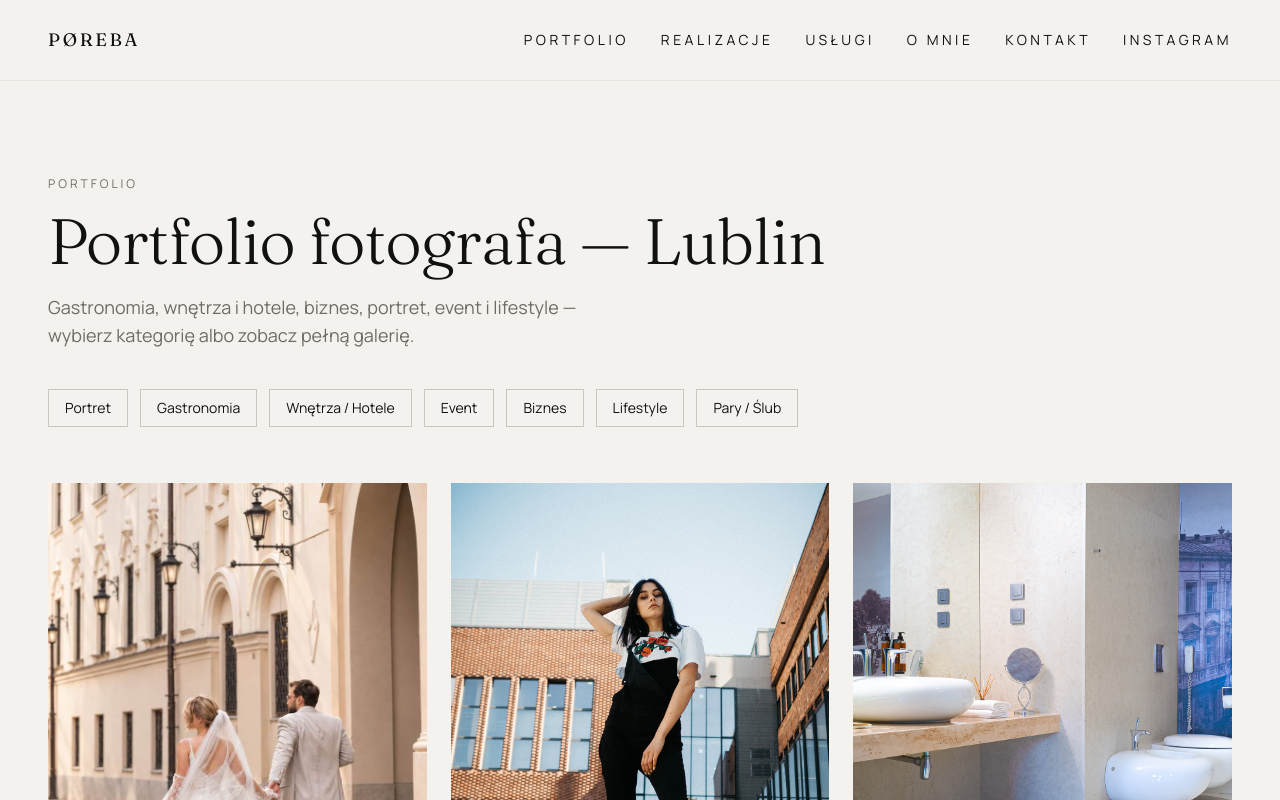
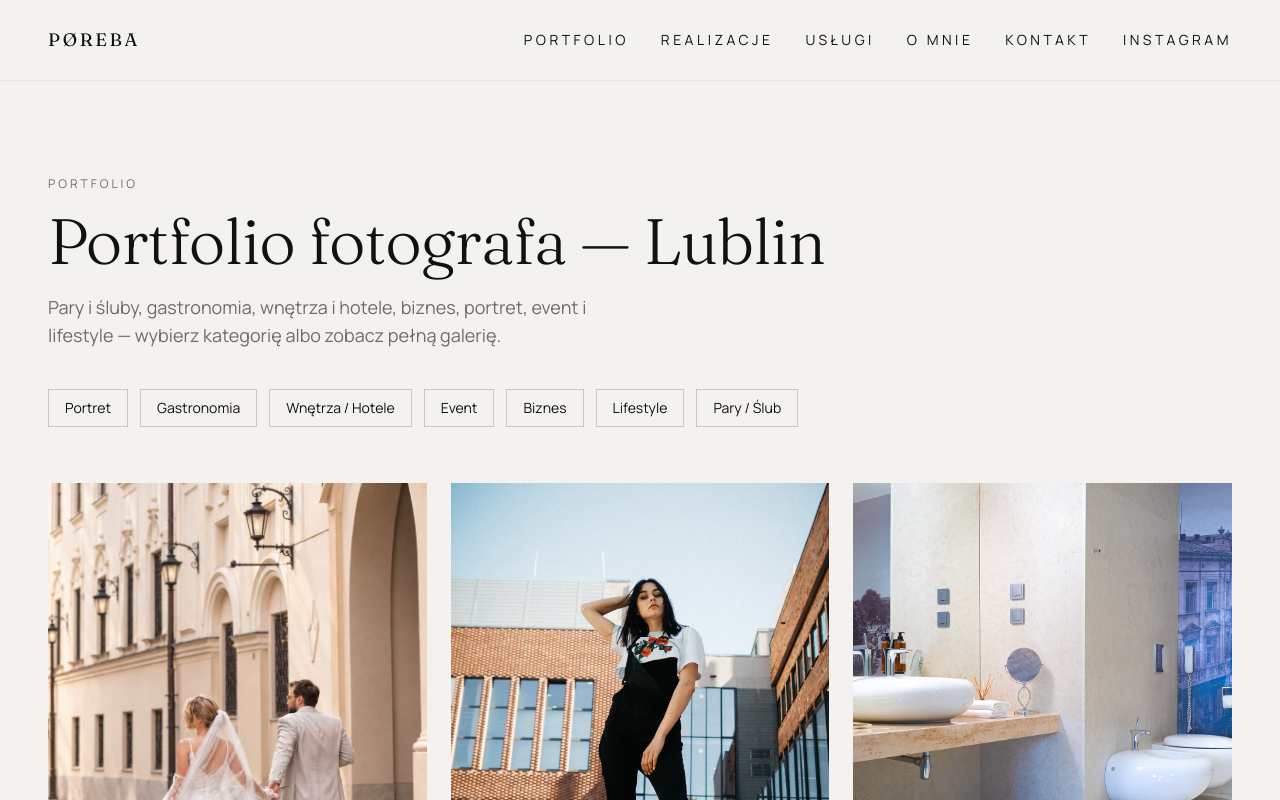
Before and after one commit to marcin-por95/POREBA-SITE, a Next.js app: page /portfolio in a window 1280 px wide. Shown: the top 800 px of the page. Built offline with nearby package versions, Linux system fonts and the light colour scheme; no server answers.

Commit message:
Update portfolio copy for couples category

```diff
--- a/app/portfolio/page.tsx
+++ b/app/portfolio/page.tsx
@@ -10,7 +10,7 @@ import { buildMetadata } from "@/lib/metadata";
 export const metadata: Metadata = buildMetadata({
   title: "Portfolio fotografa Lublin",
   description:
-    "Portfolio fotografa z Lublina: fotografia gastronomiczna, wnętrz i hoteli, biznesowa, portretowa, eventowa i lifestyle. Zobacz wybrane realizacje.",
+    "Portfolio fotografa z Lublina: sesje dla par i ślubne, fotografia gastronomiczna, wnętrz i hoteli, biznesowa, portretowa, eventowa i lifestyle. Zobacz wybrane realizacje.",
   path: "/portfolio",
 });
 
@@ -24,7 +24,7 @@ export default function PortfolioPage() {
           as="h1"
           eyebrow="Portfolio"
           title="Portfolio fotografa — Lublin"
-          description="Gastronomia, wnętrza i hotele, biznes, portret, event i lifestyle — wybierz kategorię albo zobacz pełną galerię."
+          description="Pary i śluby, gastronomia, wnętrza i hotele, biznes, portret, event i lifestyle — wybierz kategorię albo zobacz pełną galerię."
         />
 
         <nav aria-label="Kategorie portfolio" className="mt-10 flex flex-wrap gap-3">
```
